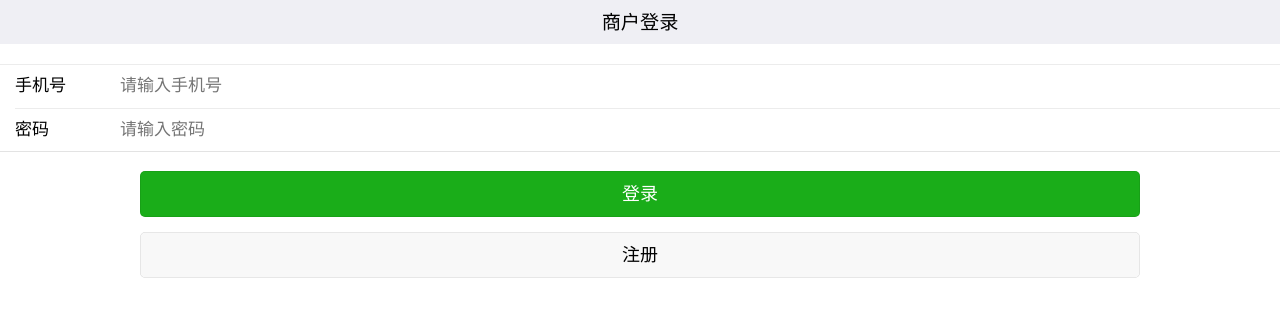
After one commit to MakeMoneyTogether/PartTimeJobFrontPage, a Java web app: page /views/mer/login.jsp in a window 1280 px wide. The commit adds this page. Shown: the top 317 px of the page. Run offline with Spring Boot 4, a stand-in JSP engine, Linux system fonts and the light colour scheme; the project's own start-up code is not run, and a stand-in starts its controllers and pages.

Commit message:
增加了登录界面和登录验证
增加了登录界面和登录验证

```diff
--- a/WebContent/static/js/merchant/merchant.js
+++ b/WebContent/static/js/merchant/merchant.js
@@ -22,3 +22,40 @@ function jump(k){
 			window.location.href='mer/login';
 	}
 }
+function merlogin(){
+	phone = $('#phone').val();
+	pwd = $('#password').val();
+
+	$.ajax({
+		type:'POST',
+		url: 'uurl/pages/login',
+		dataType:'json',
+		data:{phone:phone,password:pwd},
+		success: function(data){
+			if(data == 1){
+				$.alert('登录名或密码错误！！');
+			}
+			if(data == 0){
+				$.cookie('phone',phone,{expires:30,path:'/'});
+				$.cookie('password',pwd,{expires:30,path:'/'});
+				window.location.href='mer/index';
+			}
+		}
+	});
+}
+function mercheck(){
+	phone = $.cookie('phone');
+	pwd = $.cookie('password');
+
+	$.ajax({
+		type:'POST',
+		url: 'uurl/pages/login',
+		dataType:'json',
+		data:{phone:phone,password:pwd},
+		success: function(data){
+			if(data == 1){
+				window.location.href='mer/login';
+			}
+		}
+	});
+}
--- /dev/null
+++ b/WebContent/views/mer/login.jsp
@@ -0,0 +1,59 @@
+<%@ page language="java" contentType="text/html; charset=UTF-8"
+    pageEncoding="UTF-8"%>
+<%
+	String path = request.getContextPath();
+	String basePath = request.getScheme()+"://"+request.getServerName()+":"+request.getServerPort()+path+"/";
+%>
+<!DOCTYPE html PUBLIC "-//W3C//DTD HTML 4.01 Transitional//EN" "http://www.w3.org/TR/html4/loose.dtd">
+<html>
+<head>
+<meta http-equiv="Content-Type" content="text/html; charset=UTF-8">
+<title>兼职-商家端</title>
+<base href="<%=basePath%>">
+<meta name="viewport" content="width=device-width, initial-scale=1, user-scalable=no">
+<link rel="stylesheet" href="static/css/weui.min.css">
+<link rel="stylesheet" href="static/css/jquery-weui.min.css">
+<link rel="stylesheet" href="static/css/font-awesome.min.css">
+<link rel="stylesheet" href="static/css/jz.css">
+<link rel="stylesheet" href="static/css/col.css">
+</head>
+<body ontouchstart>
+<div class="weui-flex">
+	<div class="weui-flex__item placeholder">
+		<span>商户登录</span>
+	</div>
+</div>
+<div class="weui-form-preview">
+	<div class="weui-cells weui-cells_form">
+		<div class="weui-cell">
+			<div class="weui-cell__hd">
+				<label class="weui-label">手机号</label>
+			</div>
+			<div class="weui-cell__bd">
+				<input id="phone" class="weui-input" type="tel" placeholder="请输入手机号">
+			</div>
+		</div>
+		<div class="weui-cell">
+			<div class="weui-cell__hd"><label class="weui-label">密码</label></div>
+			<div class="weui-cell__bd">
+				<input id="password" class="weui-input" type="password" placeholder="请输入密码">
+			</div>
+		</div>
+	</div>
+</div>
+<div class="weui-btn-area">
+	<a onclick="merlogin();" style="width:80%;" class="weui-btn weui-btn_primary">登录</a>
+	<a href="register.html" style="width:80%;" class="weui-btn weui-btn_default">注册</a>
+</div>
+<script src="static/js/jquery-2.1.4.js"></script>
+<script src="static/js/fastclick.js"></script>
+<script src="static/js/jquery-weui.min.js"></script>
+<script src="static/js/jquery.cookie.js"></script>
+<script src="static/js/merchant/merchant.js"></script>
+<script>
+	$(function() {
+		FastClick.attach(document.body);
+	});
+</script>
+</body>
+</html>
--- a/src/partjob/controller/UserController.java
+++ b/src/partjob/controller/UserController.java
@@ -22,6 +22,9 @@ public class UserController {
 	public int login(String phone,String password){
 		System.out.println("phone = "+phone);
 		System.out.println("password = "+password);
+		if(password == null){
+			return 1;
+		}
 		return 0;
 	}
 
```
Also changed, not shown: WebContent/views/mer/index.jsp (+2 -7 lines).
